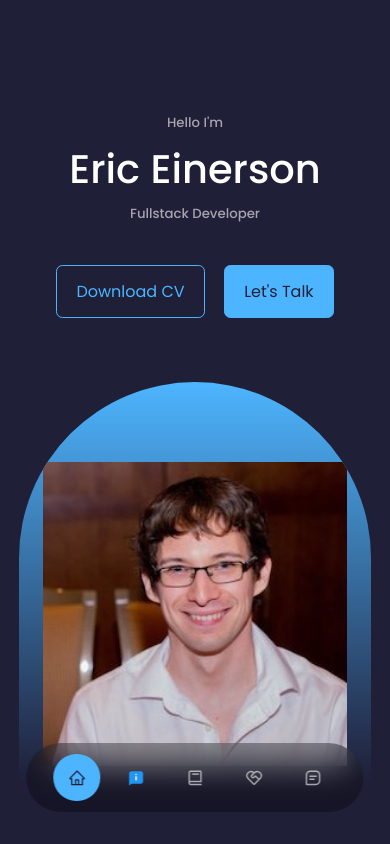
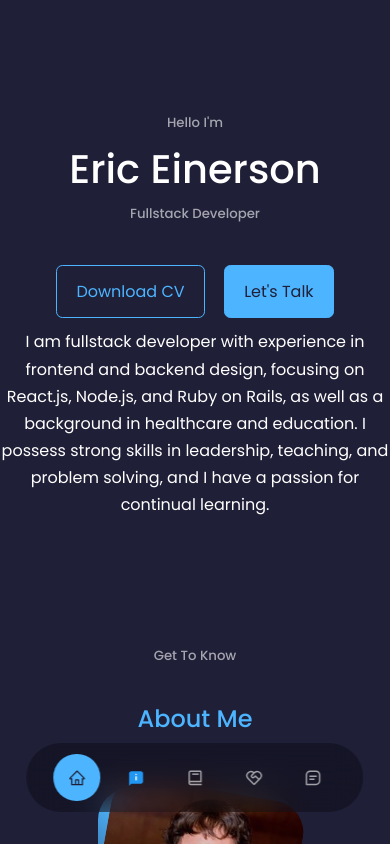
Before and after one commit to ericeinerson/react-portfolio, a React (Create React App) app: page / in a window 390 px wide. Shown: the top 844 px of the page. Built offline with nearby package versions, Linux system fonts and the light colour scheme.

Commit message:
fixed media queries in CSS for small/medium devices; moved bio to header; removed duplicate profile picture; changed text in about-me-experience

```diff
--- a/src/components/About/About.js
+++ b/src/components/About/About.js
@@ -31,7 +31,7 @@ function About() {
 
             <article className="about__card">
               <FiUsers class="about__icon"/>
-              <h5>Non-Development Experience</h5>
+              <h5>Other Experience</h5>
               <small>Management, Education, Healthcare</small>
             </article>
 
@@ -42,13 +42,6 @@ function About() {
             </article>
           </div>
 
-          <p>
-            I am fullstack developer with experience in frontend and backend design,
-            focusing on React.js, Node.js, and Ruby on Rails, as well as a background in
-            healthcare and education. I possess strong skills in leadership, teaching, and
-            problem solving, and I have a passion for continual learning.
-          </p>
-
           <a href="contact" className="btn btn-primary">Let's Talk</a>
         </div>
       </div>
--- a/src/components/About/about.css
+++ b/src/components/About/about.css
@@ -67,10 +67,6 @@
     color: var(--color-white);
 }
 
-.about__content p {
-    margin: 2rem 0 2.6rem;
-    color: var(--color-white);
-}
 
 /* ==============MEDIA QUERIES (MEDIUM DEVICES==========*/
 @media screen and (max-width: 1024px) {
@@ -94,7 +90,6 @@
 @media screen and (max-width: 600px) {
 
     .about__me {
-        /* width: 90%; */
         margin: 0 auto 3rem;
     }
 
--- a/src/components/Header/Header.js
+++ b/src/components/Header/Header.js
@@ -13,10 +13,12 @@ function Header() {
         <h5 className="text-light">Fullstack Developer</h5>
         <CTA />
         <HeaderSocials />
-
-        <div className="me">
-          <img src={ME} alt="" />
-        </div>
+        <p>
+            I am fullstack developer with experience in frontend and backend design,
+            focusing on React.js, Node.js, and Ruby on Rails, as well as a background in
+            healthcare and education. I possess strong skills in leadership, teaching, and
+            problem solving, and I have a passion for continual learning.
+        </p>
 
         <a href="#contact" className="scroll__down">Scroll Down</a>
       </div>
--- a/src/components/Header/header.css
+++ b/src/components/Header/header.css
@@ -1,5 +1,5 @@
 header {
-    height: 100vh;
+    height: 60vh;
     padding-top: 7rem;
     overflow: hidden;
 }
@@ -18,34 +18,13 @@ header {
 }
 
 .header__socials {
+    padding-top: 15px;
     display: flex;
-    flex-direction: column;
+    flex-direction: row;
     align-items: center;
+    justify-content: center;
     gap: 0.8rem;
-    position: absolute;
-    left: 0;
     bottom: 3rem;
-}
-
-.header__socials::after {
-    content: '';
-    width: 1px;
-    height: 2rem;
-    background: var(--color-primary);
-}
-
-.me {
-    background: linear-gradient(var(--color-primary), transparent);
-    width: 22rem;
-    height: 25rem;
-    position: absolute;
-    left: calc(50% - 11rem);
-    /*left: 50%;
-    transform: translateX(-50%);*/
-    margin-top: 4rem;
-    border-radius: 12rem 12rem 0 0;
-    overflow: hidden;
-    padding: 5rem 1.5rem 1.5rem 1.5rem;
 }
 
 .scroll__down {
@@ -59,22 +38,157 @@ header {
 
 /* ==============MEDIA QUERIES (MEDIUM DEVICES==========*/
 @media screen and (max-width: 1024px) {
-    .header {
-        height: 68vh;
+    header {
+        height: 45vh;
+    }
+}
+
+@media screen and (width: 540px) and (height: 720px) {
+    header {
+        height: 80vh;
+    }
+}
+
+@media screen and (width: 1024px) and (height: 600px){
+    header {
+        height: 80vh;
     }
 }
 
 /* ==============MEDIA QUERIES (SMALL DEVICES==========*/
 
-@media screen and (max-width: 600px) {
-    .header {
-        height: 100vh;
-        width: 100%;
-        margin: 0;
-        overflow: hidden;
+@media screen and (max-width: 600px) and (max-height: 700px) {
+    header {
+        height: 80vh;
+    }
+
+    header p {
+        padding-top: 10px;
     }
 
     .header__socials, .scroll__down {
         display: none;
     }
 }
+
+@media screen and (width: 414px) and (height: 896px) {
+    header {
+        font-size: 12px;
+        height: 50vh;
+    }
+
+    header p {
+        padding-top: 10px;
+    }
+
+    .header__socials,
+    .scroll__down {
+        display: none;
+    }
+}
+
+@media screen and (max-width: 400px) and (max-height: 700px) {
+    header {
+        height: 80vh;
+    }
+
+    header p {
+        padding-top: 10px;
+    }
+
+    .header__socials,
+    .scroll__down {
+        display: none;
+    }
+}
+
+@media screen and (max-width: 400px) and (min-width: 390px) and (max-height: 850px) {
+    header {
+        height: 65vh;
+    }
+
+    header p {
+        padding-top: 10px;
+    }
+
+    .header__socials,
+    .scroll__down {
+        display: none;
+    }
+}
+
+@media screen and (max-width: 400px) and (max-height: 700px) {
+    header {
+        height: 80vh;
+    }
+
+    header p {
+        padding-top: 10px;
+    }
+
+    .header__socials,
+    .scroll__down {
+        display: none;
+    }
+}
+
+@media screen and (width: 412px) and (min-height: 914px) and (max-height: 915px) {
+    header {
+        height: 60vh;
+    }
+
+    header p {
+        padding-top: 10px;
+    }
+
+    .header__socials,
+    .scroll__down {
+        display: none;
+    }
+}
+
+@media screen and (max-width: 400px) and (min-width: 390px) and (max-height: 855px) {
+    header {
+        height: 65vh;
+    }
+
+    header p {
+        padding-top: 10px;
+    }
+
+    .header__socials,
+    .scroll__down {
+        display: none;
+    }
+}
+
+@media screen and (max-width: 360px) and (max-height: 855px) {
+    header {
+        height: 70vh;
+    }
+
+    header p {
+        padding-top: 10px;
+    }
+
+    .header__socials,
+    .scroll__down {
+        display: none;
+    }
+}
+
+@media screen and (max-width: 300px) and (max-height: 855px) {
+    header {
+        font-size: 12px;
+        height: 70vh;
+    }
+
+    header p {
+        padding-top: 10px;
+    }
+
+    .header__socials,
+    .scroll__down {
+        display: none;
+    }
+}
```
